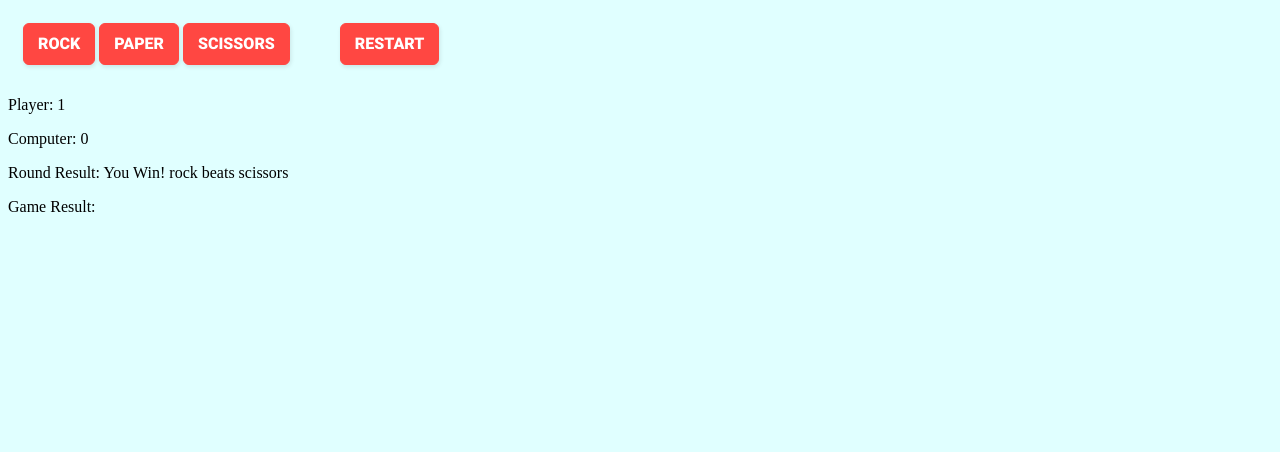
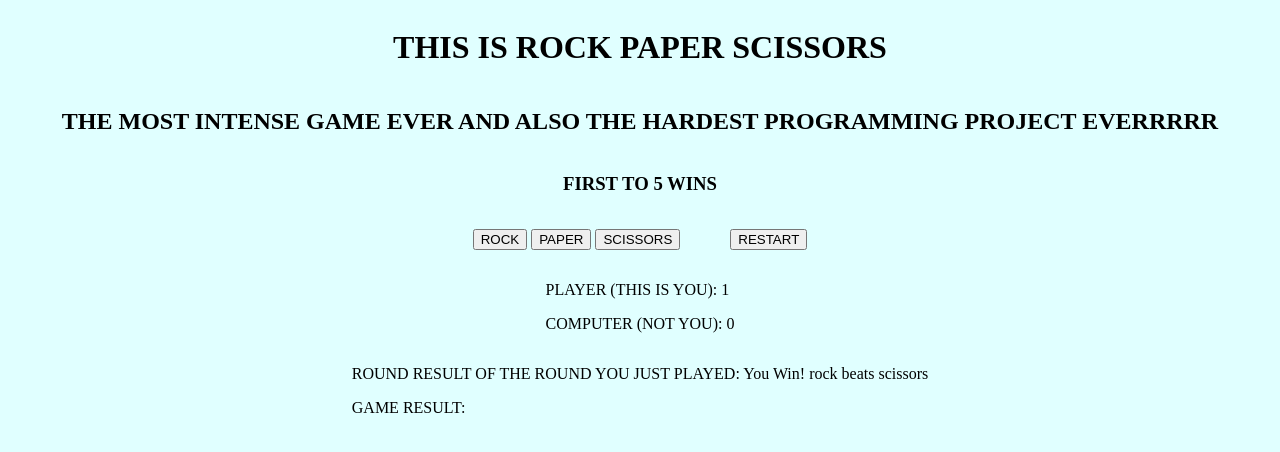
Before and after one commit to ceaweed/rock-paper-scissors, a plain HTML site: page index.html in a window 1280 px wide. Both pictures are taken after a click on the button "ROCK". Drawn offline with Linux system fonts and the light colour scheme.

Commit message:
Updated functionality

```diff
--- a/game.js
+++ b/game.js
@@ -1,49 +1,47 @@
 /* Going to set some global variables for UI stuff */
-const buttonRock = document.getElementById('rock');
-const buttonPaper = document.getElementById('paper');
-const buttonScissors = document.getElementById('scissors');
+const buttonRock = document.querySelector('#rock');
+const buttonPaper = document.querySelector('#paper');
+const buttonScissors = document.querySelector('#scissors');
 const playerScoreParaTag = document.getElementById('playerScore');
 const computerScoreParaTag = document.getElementById('computerScore');
 const resultOfRoundParaTag = document.getElementById('resultOfRound');
 const resultOfMatchParaTag = document.getElementById('resultOfMatch');
 const restartButton = document.getElementById('restart');
 
-buttonRock.addEventListener('click', () => handleClick('rock'));
-buttonPaper.addEventListener('click', () => handleClick('paper'));
-buttonScissors.addEventListener('click', () => handleClick('scissors'));
-restartButton.addEventListener('click', () => restartMatch());
+buttonRock.addEventListener('click', handleClick);
+buttonPaper.addEventListener('click', handleClick);
+buttonScissors.addEventListener('click',  handleClick);
+restartButton.addEventListener('click',() => location.reload());
 
 let computerScore = 0;
 let playerScore = 0;
 
-function handleClick(playerSelection) {
-
+function handleClick(e) {
+    let playerSelection = (e.target.id);
     let computerSelection = getComputerChoice();
 
     let roundResult = playRound(playerSelection, computerSelection);
-    resultOfRoundParaTag.textContent = `Round Result: ${roundResult}`;
+    resultOfRoundParaTag.textContent = `ROUND RESULT OF THE ROUND YOU JUST PLAYED: ${roundResult}`;
         if (roundResult.includes("Tie")) {
 
         } else if (roundResult.includes("Lose")) {
             computerScore++;
-            playerScoreParaTag.textContent = `Player: ${playerScore}`;
-            computerScoreParaTag.textContent = `Computer: ${computerScore}`;
+            playerScoreParaTag.textContent = `PLAYER (THIS IS YOU): ${playerScore}`;
+            computerScoreParaTag.textContent = `COMPUTER (NOT YOU): ${computerScore}`;
         } else {
             playerScore++;
-            playerScoreParaTag.textContent = `Player: ${playerScore}`;
-            computerScoreParaTag.textContent = `Computer: ${computerScore}`;
+            playerScoreParaTag.textContent = `PLAYER (THIS IS YOU): ${playerScore}`;
+            computerScoreParaTag.textContent = `COMPUTER (NOT YOU): ${computerScore}`;
         }
 
         if (computerScore == 5) {
-            resultOfMatchParaTag.textContent = "COMPUTER WINS!";
-            restartMatch();
+            resultOfMatchParaTag.textContent = "COMPUTER WINS! PRESS RESTART TO PLAY AGAIN... UNLESS YOU'RE SCARED";
+            disableButtons();
         } else if (playerScore == 5){
-            resultOfMatchParaTag.textContent = "PLAYER WINS!";
-            restartMatch();
+            resultOfMatchParaTag.textContent = "PLAYER WINS! PRESS RESTART TO PLAY AGAIN OR DON'T I DON'T CARE";
+            disableButtons();
         }
 }
-
-
 
 /* Function that gets a random choice from the computer */
 function getComputerChoice() {
@@ -79,14 +77,23 @@ function playRound(playerSelection, computerSelection) {
     }
 }
 
+/* Function to disable event Listeners once game is finished */
+function disableButtons() {
+    buttonRock.removeEventListener('click', handleClick);
+    buttonPaper.removeEventListener('click', handleClick);
+    buttonScissors.removeEventListener('click', handleClick);
+}
+
+/* Function to restart match / play again */
 function restartMatch() {
     playerScore = 0;
     computerScore = 0;
-    playerScoreParaTag.textContent = "Player: 0";
-    computerScoreParaTag.textContent = "Computer: 0";
-    resultOfMatchParaTag.textContent = "Game Result: ";
-    resultOfRoundParaTag.textContent = "Round Result: ";
+    playerScoreParaTag.textContent = "PLAYER (THIS IS YOU): 0";
+    computerScoreParaTag.textContent = "COMPUTER (NOT YOU): 0";
+    resultOfMatchParaTag.textContent = "GAME RESULT: ";
+    resultOfRoundParaTag.textContent = "ROUND RESULT OF THE ROUND YOU JUST PLAYED: ";
 }
+
 
 /* Function to play a whole game with 5 rounds
 function game(playerSelection) {
--- a/index.html
+++ b/index.html
@@ -7,6 +7,10 @@
   <link rel="stylesheet" href="style.css">
 </head>
 <body>
+  <div class="container">
+    <h1>THIS IS ROCK PAPER SCISSORS</h1>
+    <h2>THE MOST INTENSE GAME EVER AND ALSO THE HARDEST PROGRAMMING PROJECT EVERRRRR</h2>
+    <h3>FIRST TO 5 WINS</h3>
     <div class="choices">
       <div class="playerOptions">
         <button id="rock">ROCK</button>
@@ -19,18 +23,19 @@
     </div>
     <div class="scoreboard">
       <div class="scores">
-      <p class="score" id="playerScore">Player: 0</p>
+        <p class="score" id="playerScore">PLAYER (THIS IS YOU): 0</p>
       </div>
       <div class="scores">
-      <p class="score" id="computerScore">Computer: 0</p>
+        <p class="score" id="computerScore">COMPUTER (NOT YOU): 0</p>
       </div>
     </div>
     <div class="results">
       <div class="result">
-      <p id="resultOfRound">Round Result: </p>
+        <p id="resultOfRound">ROUND RESULT OF THE ROUND YOU JUST PLAYED: </p>
       </div>
       <div class="result">
-      <p id="resultOfMatch">Game Result: </p>
+        <p id="resultOfMatch">GAME RESULT: </p>
+      </div>
     </div>
   </div>
   <script src="./game.js"></script>
--- a/style.css
+++ b/style.css
@@ -1,5 +1,12 @@
 body {
     background-color: lightcyan;
+}
+
+.container {
+    display: flex;
+    flex-direction: column;
+    justify-content: center;
+    align-items: center;
 }
 
 .choices {
@@ -9,7 +16,7 @@ body {
     gap: 50px;
 }
 
-.choices button {
+/* .choices button {
   background: #FF4742;
   border: 1px solid #FF4742;
   border-radius: 6px;
@@ -43,4 +50,4 @@ body {
 
 .choices button:active {
   opacity: .5;
-}
+} */
```
Lines whose indentation alone changed are shown as unchanged.
